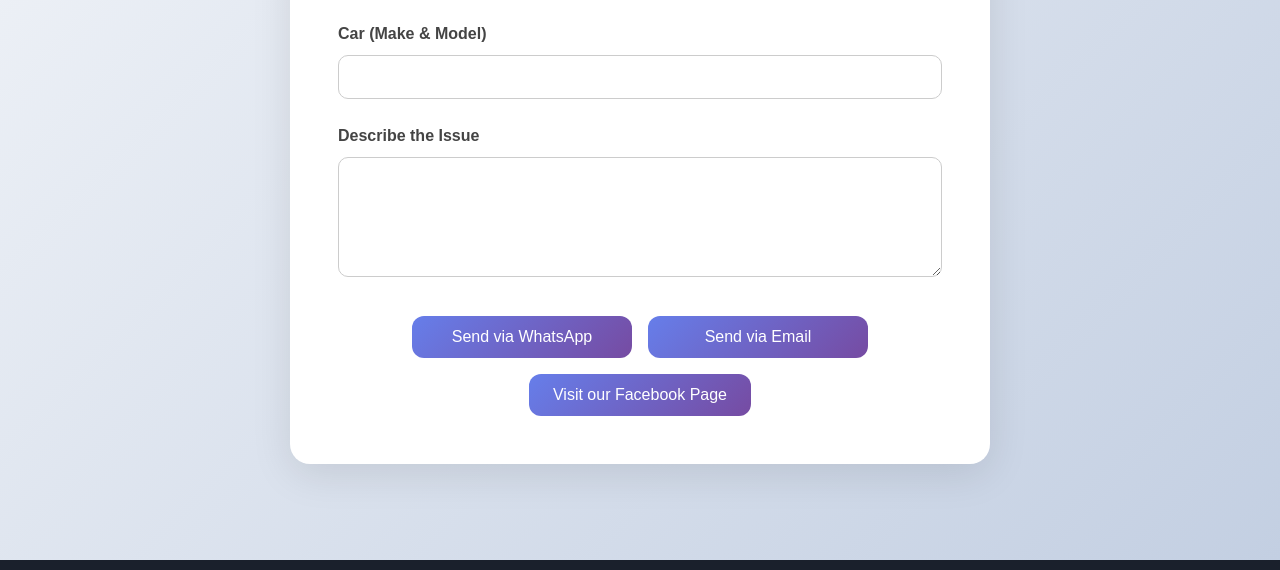
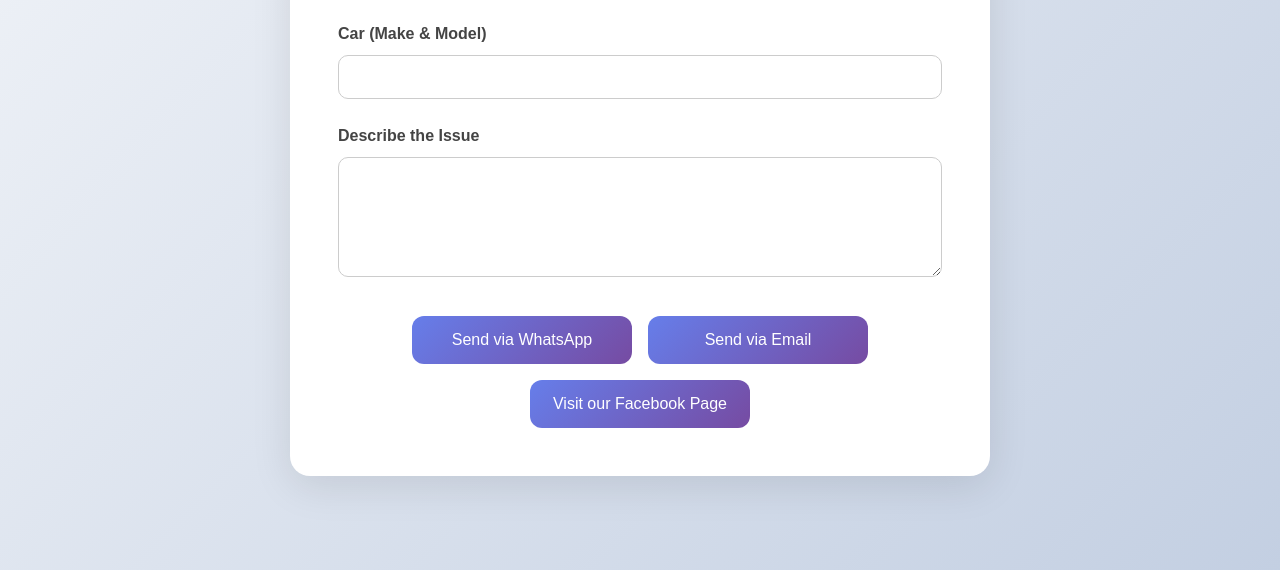
Before and after one commit to Jsoul92/beltnclutch-new, a plain HTML site: page index.html in a window 1280 px wide. Shown: the part 3853-4423 px from the top of the page. Drawn offline with nearby package versions, Linux system fonts and the light colour scheme.

Commit message:
Update style.css

```diff
--- a/style.css
+++ b/style.css
@@ -885,6 +885,7 @@ body.dark-theme .form-group textarea::placeholder {
     margin-top: 2rem;
     justify-content: center;
     flex-wrap: wrap;
+    align-items: stretch; /* Добавляем для одинаковой высоты */
 }
 
 .btn-whatsapp,
@@ -893,8 +894,10 @@ body.dark-theme .form-group textarea::placeholder {
     background: linear-gradient(135deg, #667eea 0%, #764ba2 100%);
     color: white;
     min-width: 220px; /* фиксируем одинаковую ширину */
-    justify-content: center;
-    padding: 0.75rem 1.5rem;
+    max-width: 220px; /* добавляем максимальную ширину */
+    width: 220px; /* точная ширина */
+    min-height: 48px; /* фиксируем одинаковую высоту */
+    padding: 0.75rem 1rem; /* уменьшаем боковые отступы */
     font-size: 1rem;
     border: none;
     border-radius: 12px;
@@ -902,6 +905,14 @@ body.dark-theme .form-group textarea::placeholder {
     transition: background 0.3s ease, transform 0.2s ease;
     display: inline-flex;
     align-items: center;
+    justify-content: center;
+    text-align: center;
+    box-sizing: border-box; /* важно для правильного расчета размеров */
+    font-weight: 500;
+    text-decoration: none; /* если это ссылки */
+    white-space: nowrap; /* предотвращаем перенос текста */
+    overflow: hidden; /* скрываем переполнение */
+    text-overflow: ellipsis; /* добавляем многоточие если текст длинный */
 }
 
 body.dark-theme .btn-whatsapp,
```
